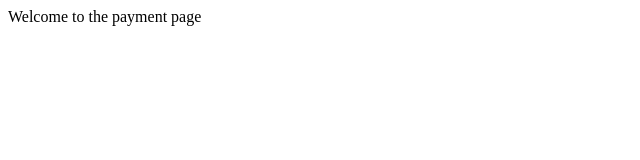
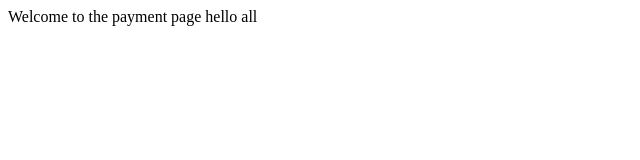
Before and after one commit to Hish07/harryporter-website, a plain HTML site: page payment.html in a window 1280 px wide. Shown: the full height of the page, 0-640 px from the left. Drawn offline with Linux system fonts and the light colour scheme.

Commit message:
heading changed

```diff
--- a/payment.html
+++ b/payment.html
@@ -6,6 +6,6 @@
     <title>Document</title>
 </head>
 <body>
-    Welcome to the payment page
+    Welcome to the payment page hello all
 </body>
 </html>
```
